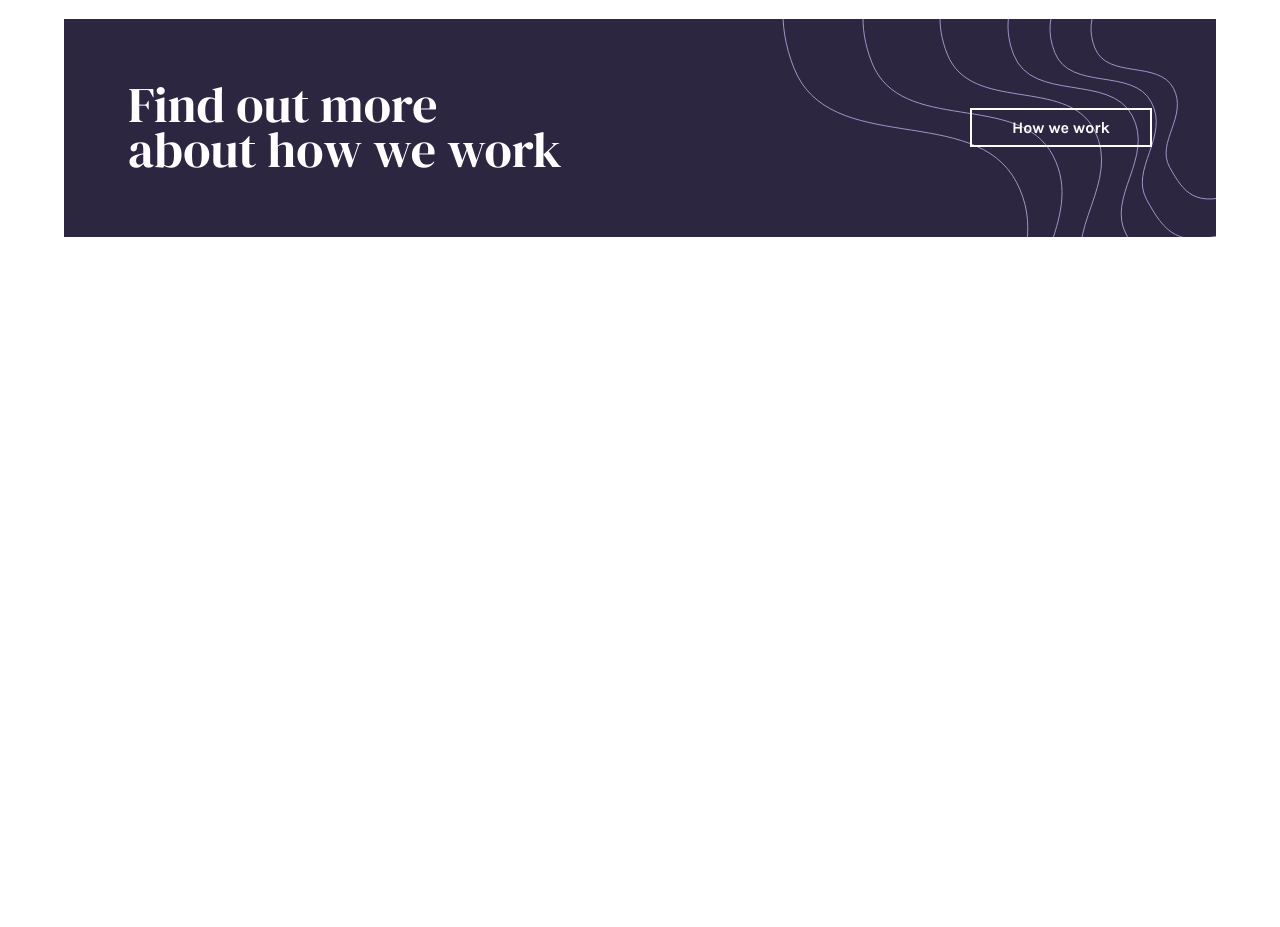
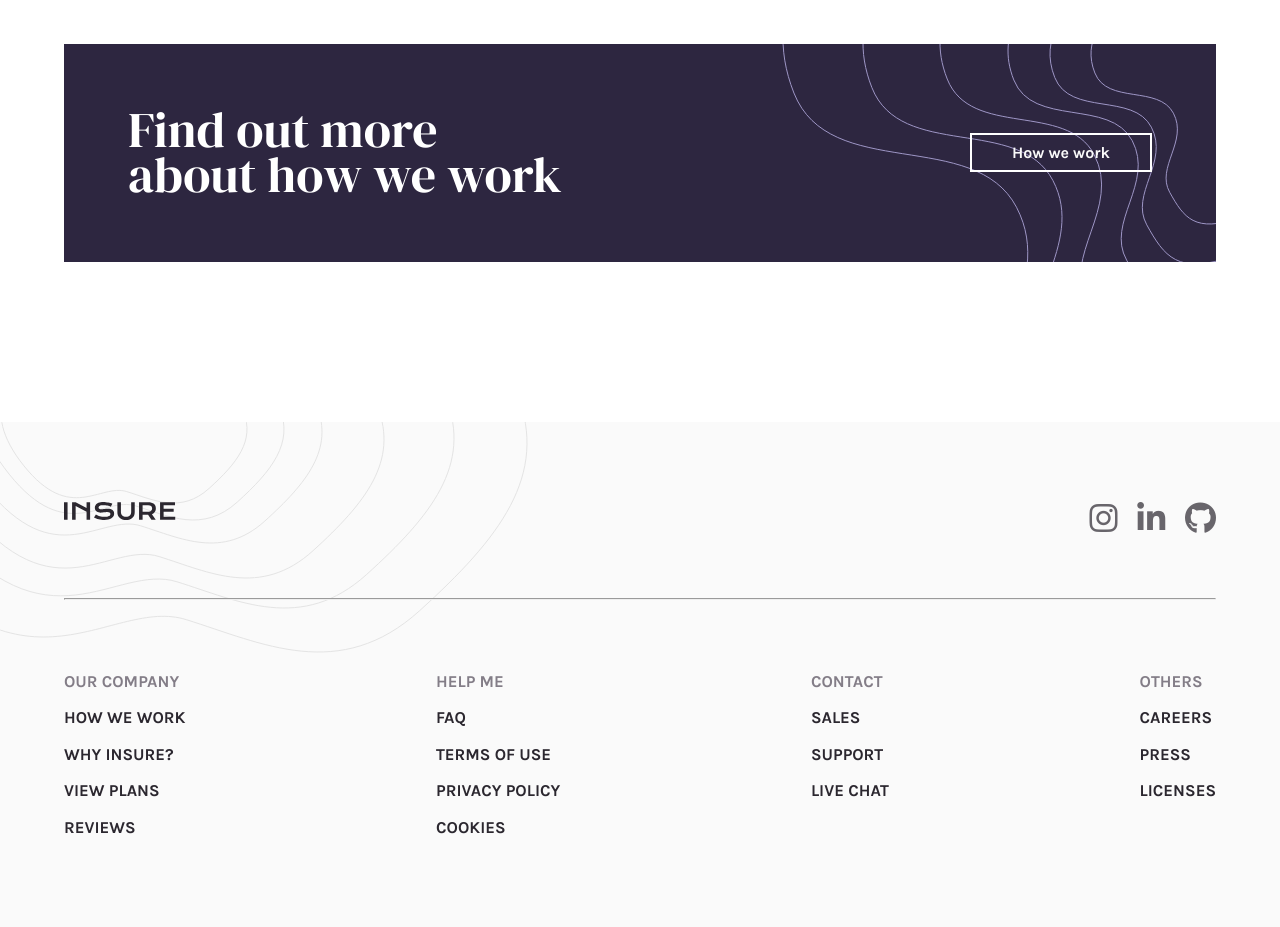
Before and after one commit to Otavio-Barra/insure, a plain HTML site: page index.html in a window 1280 px wide. Shown: the part 1606-2533 px from the top of the page. Before the commit the page ends 2003 px from the top, so only its background shows below. Drawn offline with Linux system fonts and the light colour scheme.

Commit message:
footer e finalizacao

```diff
--- a/css/components/patterns.css
+++ b/css/components/patterns.css
@@ -41,7 +41,7 @@
   .pattern-intro-left-mobile {
     width: 50%;
   }
-  .pattern-how-we-work-mobile {
+  .pattern-how-we-work-mobile{
     position: absolute;
     right: 0;
   }
--- a/css/components/reset.css
+++ b/css/components/reset.css
@@ -4,6 +4,8 @@
   box-sizing: border-box;
   font-size: 16px;
   font-family: "Karla", sans-serif;
+  scroll-behavior: smooth;
+  text-decoration: none;
 }
 span {
   display: block;
--- a/css/components/texts.css
+++ b/css/components/texts.css
@@ -1,6 +1,6 @@
 .title {
   font-family: "DM Serif Display", serif;
-  font-size: min(4.5vw, 6rem);
+  font-size: clamp(2.5rem, 7.3vw, 5.33rem);
   font-weight: 400;
   color: #ffffff;
   line-height: 90%;
@@ -28,23 +28,33 @@
   margin-bottom: 2rem;
 }
 .sub-text {
-  color: var(--very-dark-violet);
+  color: var(--dark-grayish-violet);
   line-height: 160%;
   font-size: min(1.3vw, 1.23rem);
   font-weight: 400;
   padding-right: 5%;
   margin-bottom: 2rem;
 }
-
+.footer-nav-text,
+.footer-nav-title {
+  font-size: min(1.3vw, 1.23rem);
+  font-weight: 700;
+  line-height: 220%;
+}
+.footer-nav-text {
+  color: var(--very-dark-violet);
+}
+.footer-nav-title {
+  color: var(--dark-grayish-violet);
+}
 .were-different-section .title,
 .were-different-section .line {
   color: var(--very-dark-violet);
 }
 @media (max-width: 960px) {
-  .title {
-    font-size: 8vw;
-  }
-  .text {
+  .text,
+  .footer-nav-text,
+  .footer-nav-title {
     font-size: 3vw;
   }
   .sub-title {
@@ -58,10 +68,9 @@
   }
 }
 @media (max-width: 550px) {
-  .title {
-    font-size: 12vw;
-  }
-  .text {
+  .text,
+  .footer-nav-text,
+  .footer-nav-title {
     font-size: 4.3vw;
   }
   .sub-title {
--- a/css/style.css
+++ b/css/style.css
@@ -56,7 +56,7 @@ header .container #nav #menu a:hover {
   background-color: var(--Dark-Violet);
   padding-top: 7%;
   position: relative;
-  box-shadow: inset 0 -8vw #fff;
+  box-shadow: inset 0 -7vw #fff;
 }
 .line {
   width: 12rem;
@@ -109,6 +109,36 @@ h1 {
   z-index: 5;
 }
 
+/* footer */
+footer {
+  text-transform: uppercase;
+  padding: 5rem 0;
+  background: var(--very-light-gray)
+    url(../images/bg-pattern-footer-desktop.svg) no-repeat;
+}
+.nav-footer,
+.nav-content-footer {
+  display: flex;
+  justify-content: space-between;
+}
+
+footer hr {
+  margin: 4rem 0;
+}
+
+.container-icons-social a i {
+  font-size: 2rem;
+  color: var(--very-dark-violet);
+  opacity: 0.7;
+  transition: 0.3s;
+}
+.container-icons-social a i:hover {
+  opacity: 1;
+  transform: scale(1.3);
+}
+.container-icons-social a:nth-child(2) {
+  margin: 1rem;
+}
 @media (max-width: 960px) {
   .humanizing-section::before,
   hr,
@@ -148,6 +178,16 @@ h1 {
     gap: 3rem;
     padding: 4rem 2.5rem;
   }
+  footer hr {
+    display: block;
+  }
+  .nav-footer,
+  .nav-content-footer {
+    flex-direction: column;
+    align-items: center;
+    gap: 2rem;
+    text-align: center;
+  }
 }
 @media (max-width: 550px) {
   .img-container,
--- a/index.html
+++ b/index.html
@@ -25,7 +25,12 @@
     <link rel="stylesheet" href="./css/components/buttons.css" />
     <link rel="stylesheet" href="./css/components/menu-hamburguer.css" />
 
-    <script src="./inde.js" defer></script>
+    <script
+      src="https://kit.fontawesome.com/506af95ef1.js"
+      crossorigin="anonymous"
+      defer
+    ></script>
+
     <title>Insure landing page</title>
   </head>
   <body>
@@ -168,33 +173,56 @@
         />
       </section>
     </main>
-    <!--
-  Our company
 
-  How we work
-  Why Insure?
-  View plans
-  Reviews
+    <footer>
+      <div class="container">
+        <div class="nav-footer">
+          <a href="#"><img src="./images/logo.svg" alt="logo" /></a>
+          <nav class="container-icons-social">
+            <a target="_blank" href="https://www.instagram.com/otavio.code/"
+              ><i class="fa-brands fa-instagram"></i
+            ></a>
+            <a
+              target="_blank"
+              href="https://www.linkedin.com/in/otávio-monteiro-barra-72879621b/"
+              ><i class="fa-brands fa-linkedin-in"></i
+            ></a>
+            <a target="_blank" href="https://github.com/Otavio-Barra"
+              ><i class="fa-brands fa-github"></i
+            ></a>
+          </nav>
+        </div>
 
-  Help me
-
-  FAQ
-  Terms of use
-  Privacy policy
-  Cookies
-
-  Contact
-
-  Sales
-  Support
-  Live chat
-
-  Others
-
-  Careers
-  Press
-  Licenses
-
-   -->
+        <hr />
+        <nav class="nav-content-footer">
+          <div class="column-content-footer">
+            <p class="footer-nav-title">Our company</p>
+            <a href=""><p class="footer-nav-text">How we work</p></a>
+            <a href=""><p class="footer-nav-text">Why Insure?</p></a>
+            <a href=""><p class="footer-nav-text">View plans</p></a>
+            <a href=""><p class="footer-nav-text">Reviews</p></a>
+          </div>
+          <div class="column-content-footer">
+            <p class="footer-nav-title">Help me</p>
+            <a href=""><p class="footer-nav-text">FAQ</p></a>
+            <a href=""><p class="footer-nav-text">Terms of use</p></a>
+            <a href=""><p class="footer-nav-text">Privacy policy</p></a>
+            <a href=""><p class="footer-nav-text">Cookies</p></a>
+          </div>
+          <div class="column-content-footer">
+            <p class="footer-nav-title">Contact</p>
+            <a href=""><p class="footer-nav-text">Sales</p></a>
+            <a href=""><p class="footer-nav-text">Support</p></a>
+            <a href=""><p class="footer-nav-text">Live chat</p></a>
+          </div>
+          <div class="column-content-footer">
+            <p class="footer-nav-title">Others</p>
+            <a href=""><p class="footer-nav-text">Careers</p></a>
+            <a href=""><p class="footer-nav-text">Press</p></a>
+            <a href=""><p class="footer-nav-text">Licenses</p></a>
+          </div>
+        </nav>
+      </div>
+    </footer>
   </body>
 </html>
```
